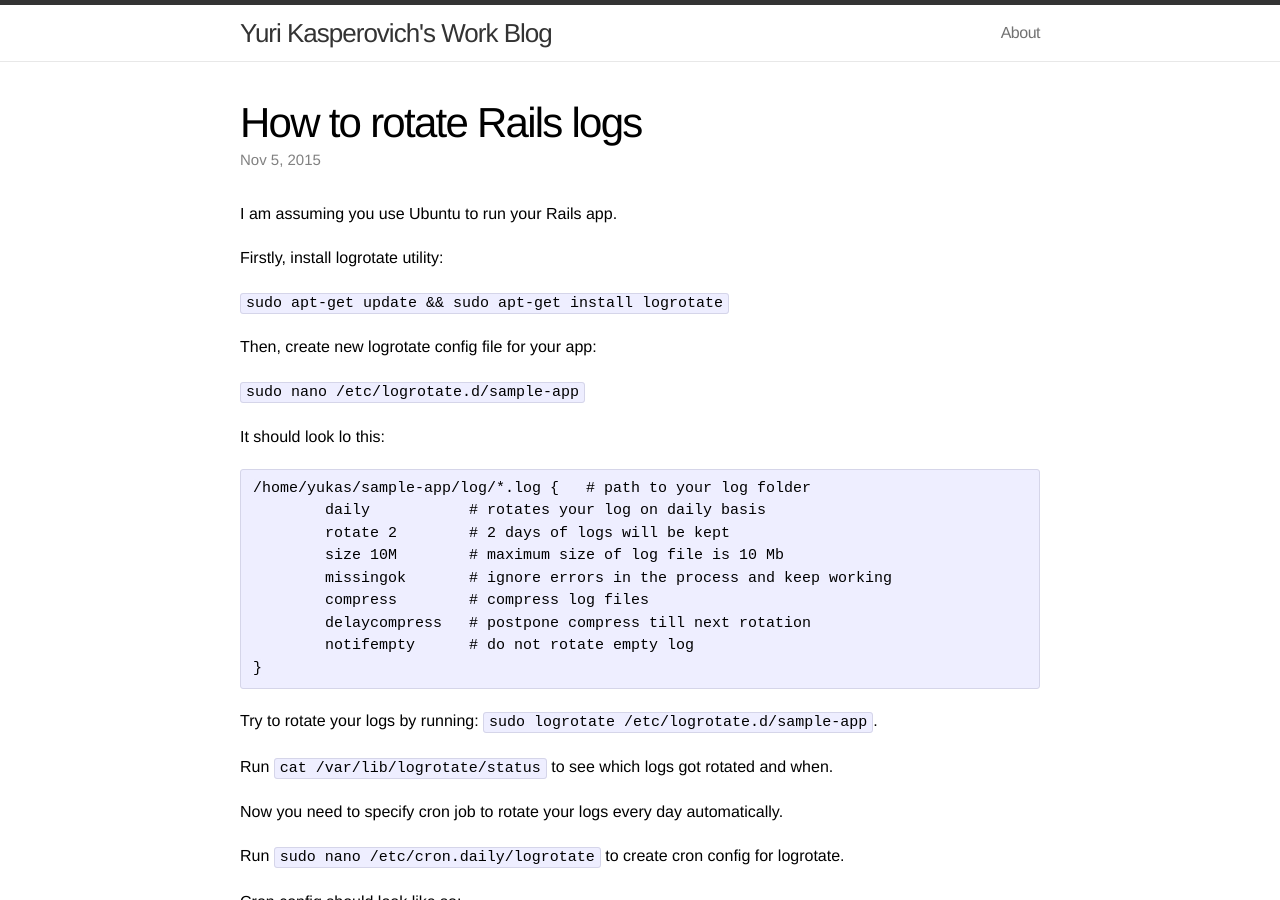
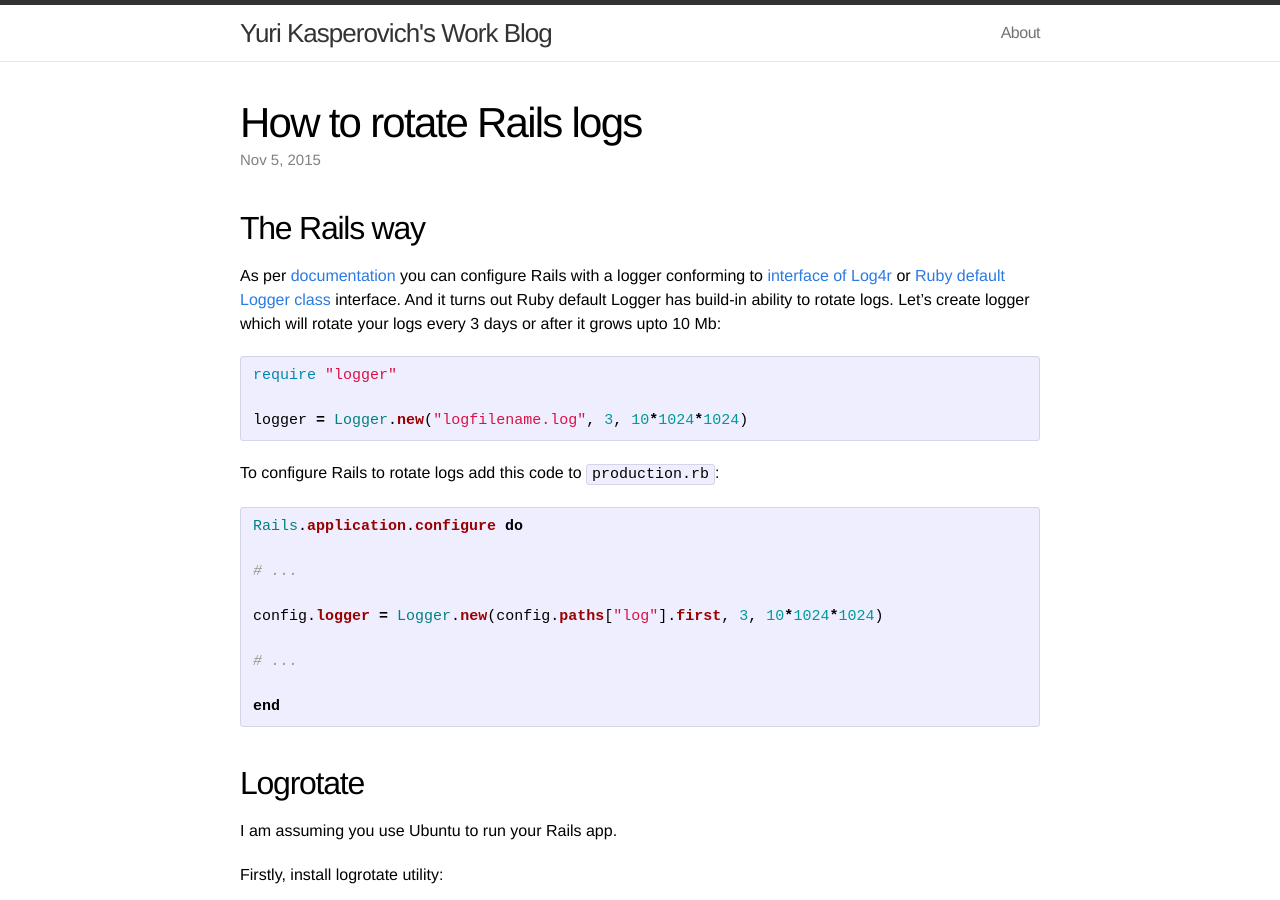
Before and after one commit to yukas/yukas.github.io, a Jekyll site: the page built from _posts/2015-11-05-how-to-rotate-rails-logs.markdown, in a window 1280 px wide and 900 px high. Built offline with Jekyll 4.4.1, drawn with Linux system fonts in a browser that asks for light colours; comment, search, counter and statistics services are not loaded.

Commit message:
Rails build in log rotation

```diff
--- a/_posts/2015-11-05-how-to-rotate-rails-logs.markdown
+++ b/_posts/2015-11-05-how-to-rotate-rails-logs.markdown
@@ -5,6 +5,36 @@ date:   2015-11-05 17:10:38
 categories: rails logs rotate logrotate
 comments: true
 ---
+
+## The Rails way
+
+As per [documentation](http://guides.rubyonrails.org/configuring.html#rails-general-configuration) you can
+configure Rails with a logger conforming to [interface of Log4r](http://log4r.rubyforge.org/rdoc/Log4r/Logger.html)
+or [Ruby default Logger class](http://ruby-doc.org/stdlib-2.2.3/libdoc/logger/rdoc/Logger.html) interface.
+And it turns out Ruby default Logger has build-in ability to rotate logs.
+Let's create logger which will rotate your logs every 3 days or after it grows upto 10 Mb:
+
+{% highlight ruby %}
+require "logger"
+
+logger = Logger.new("logfilename.log", 3, 10*1024*1024)
+{% endhighlight %}
+
+To configure Rails to rotate logs add this code to `production.rb`:
+
+{% highlight ruby %}
+Rails.application.configure do
+
+# ...
+
+config.logger = Logger.new(config.paths["log"].first, 3, 10*1024*1024)
+
+# ...
+
+end
+{% endhighlight %}
+
+## Logrotate
 
 I am assuming you use Ubuntu to run your Rails app.
 
```
